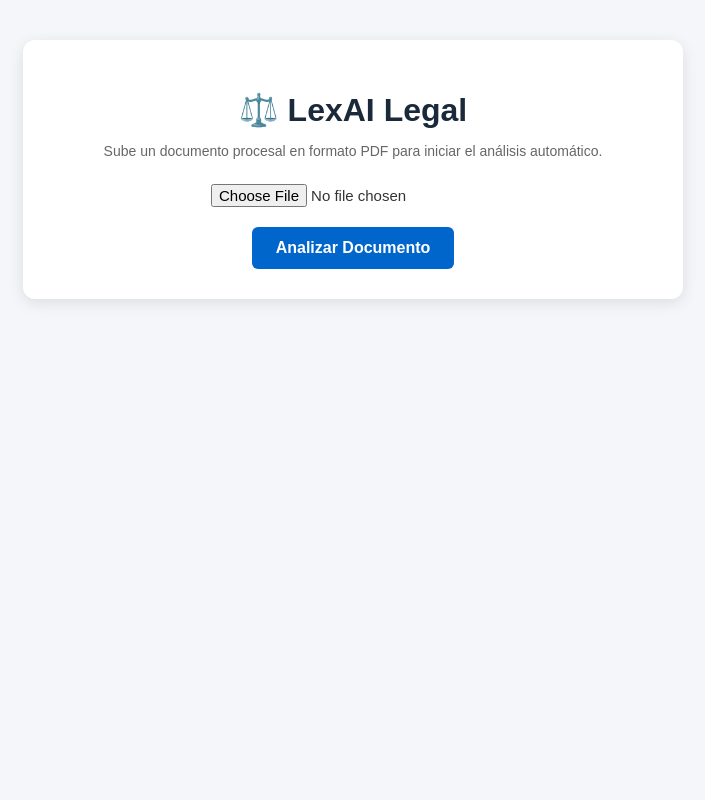
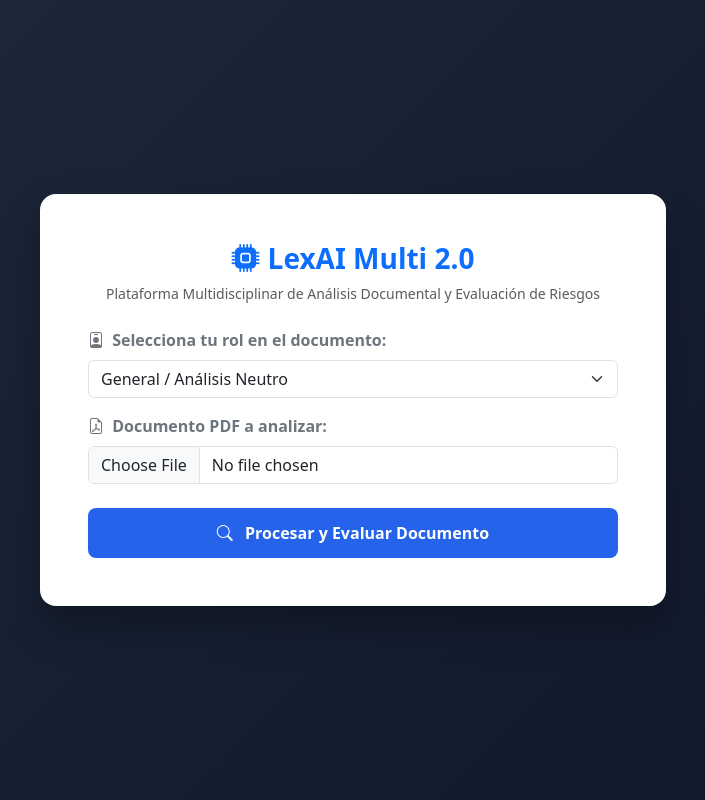
Before and after one commit to deltoroalejandro07-rgb/lexai-legal, a Flask app: page / in a window 1280 px wide. Shown: the whole page, without its empty margins (287-992 px from the left). Run offline with Flask 3, Linux system fonts and the light colour scheme.

Commit message:
Update index.html

```diff
--- a/templates/index.html
+++ b/templates/index.html
@@ -3,26 +3,51 @@
 <head>
     <meta charset="UTF-8">
     <meta name="viewport" content="width=device-width, initial-scale=1.0">
-    <title>LexAI Legal - Análisis de Documentos</title>
+    <title>LexAI Multi 2.0 - Inteligencia Documental</title>
+    <link href="https://cdn.jsdelivr.net/npm/bootstrap@5.3.0/dist/css/bootstrap.min.css" rel="stylesheet">
+    <link rel="stylesheet" href="https://cdn.jsdelivr.net/npm/bootstrap-icons@1.11.0/font/bootstrap-icons.css">
     <style>
-        body { font-family: Arial, sans-serif; background-color: #f4f6f9; margin: 0; padding: 40px; text-align: center; color: #333; }
-        .container { max-width: 600px; background: white; padding: 30px; margin: 0 auto; border-radius: 12px; box-shadow: 0 4px 15px rgba(0,0,0,0.1); }
-        h1 { color: #1a2a3a; margin-bottom: 10px; }
-        p { color: #666; font-size: 14px; margin-bottom: 25px; }
-        input[type="file"] { margin-bottom: 20px; font-size: 15px; }
-        button { background-color: #0066cc; color: white; border: none; padding: 12px 24px; font-size: 16px; border-radius: 6px; cursor: pointer; font-weight: bold; }
-        button:hover { background-color: #0052a3; }
+        body { background: linear-gradient(135deg, #1e293b 0%, #0f172a 100%); color: #f8fafc; min-height: 100vh; display: flex; align-items: center; }
+        .main-card { background: #ffffff; color: #1e293b; border-radius: 16px; box-shadow: 0 20px 40px rgba(0,0,0,0.3); }
+        .btn-custom { background: #2563eb; color: white; border-radius: 8px; font-weight: 600; padding: 12px 24px; }
+        .btn-custom:hover { background: #1d4ed8; color: white; }
     </style>
 </head>
 <body>
-    <div class="container">
-        <h1>⚖️ LexAI Legal</h1>
-        <p>Sube un documento procesal en formato PDF para iniciar el análisis automático.</p>
+    <div class="container py-5" style="max-width: 650px;">
+        <div class="main-card p-4 p-md-5">
+            <div class="text-center mb-4">
+                <h1 class="h3 fw-bold text-primary"><i class="bi bi-cpu-fill me-2"></i>LexAI Multi 2.0</h1>
+                <p class="text-muted small">Plataforma Multidisciplinar de Análisis Documental y Evaluación de Riesgos</p>
+            </div>
 
-        <form method="POST" enctype="multipart/form-data">
-            <input type="file" name="file" accept=".pdf" required><br>
-            <button type="submit">Analizar Documento</button>
-        </form>
+            <form action="/" method="POST" enctype="multipart/form-data">
+
+                <div class="mb-3">
+                    <label class="form-label fw-bold text-secondary"><i class="bi bi-person-badge me-1"></i> Selecciona tu rol en el documento:</label>
+                    <select name="rol_usuario" class="form-select">
+                        <option value="General / Neutro" selected>General / Análisis Neutro</option>
+                        <option value="Arrendatario / Inquilino">Arrendatario / Inquilino</option>
+                        <option value="Arrendador / Propietario">Arrendador / Propietario</option>
+                        <option value="Demandado / Acusado">Demandado / Acusado</option>
+                        <option value="Demandante / Acusación">Demandante / Acusación</option>
+                        <option value="Empleado / Trabajador">Empleado / Trabajador</option>
+                        <option value="Empleador / Empresa">Empleador / Empresa</option>
+                        <option value="Comprador / Cliente">Comprador / Cliente</option>
+                        <option value="Estudiante / Opositor">Estudiante / Opositor</option>
+                    </select>
+                </div>
+
+                <div class="mb-4">
+                    <label class="form-label fw-bold text-secondary"><i class="bi bi-file-earmark-pdf me-1"></i> Documento PDF a analizar:</label>
+                    <input type="file" name="file" accept=".pdf" class="form-control" required>
+                </div>
+
+                <button type="submit" class="btn btn-custom w-100">
+                    <i class="bi bi-search me-2"></i> Procesar y Evaluar Documento
+                </button>
+            </form>
+        </div>
     </div>
 </body>
 </html>
```
